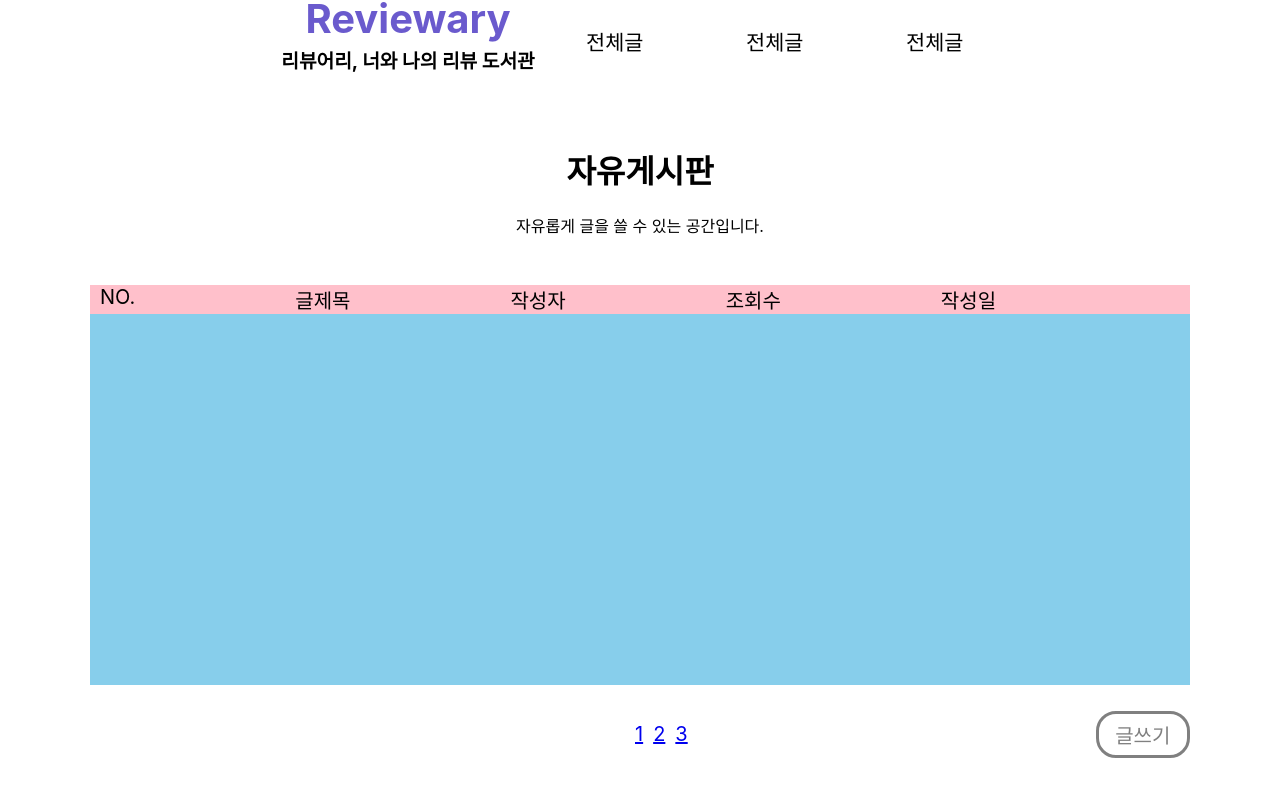
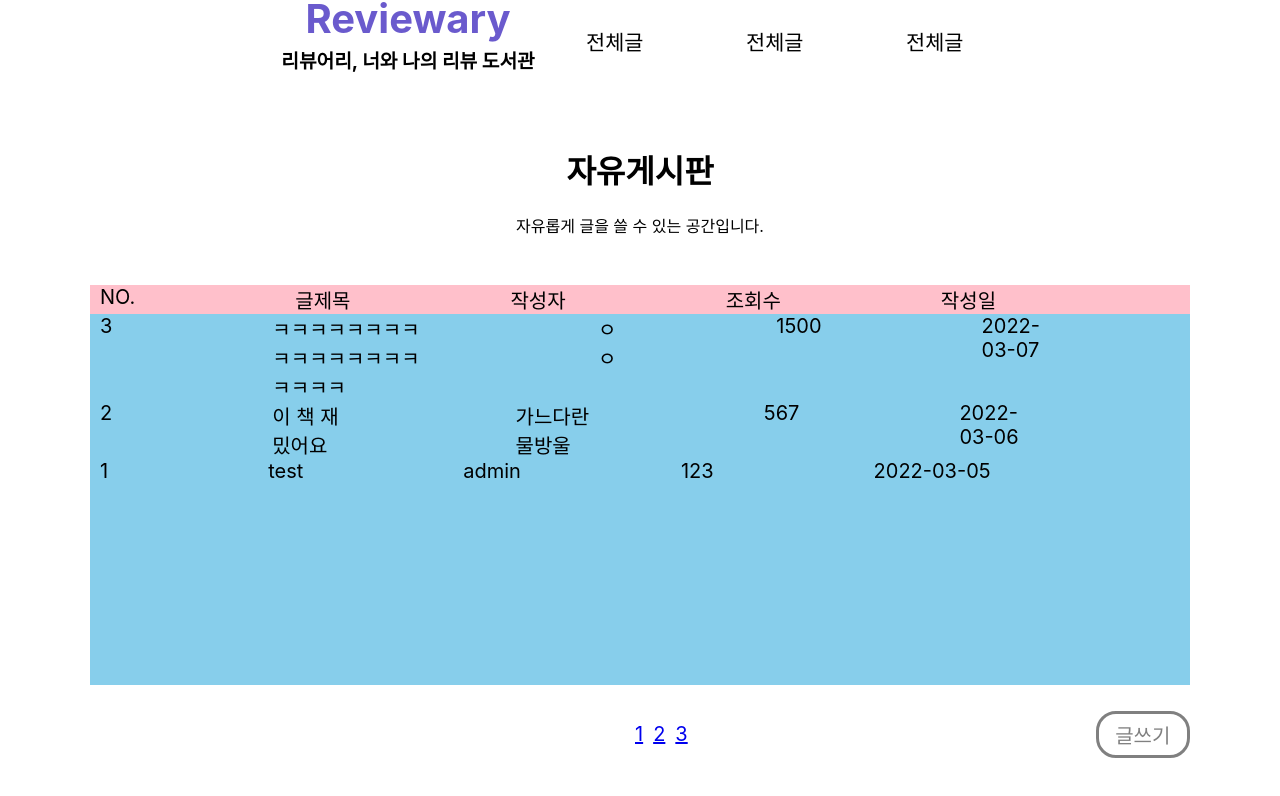
Before and after one commit to witch-factory/book-community, a React (Create React App) app in the folder client/: page /openBoard in a window 1280 px wide. Shown: the top 796 px of the page. Built offline with nearby package versions, Linux system fonts and the light colour scheme.

Commit message:
기본적인 게시글 리스팅

```diff
--- a/client/src/OpenBoard.js
+++ b/client/src/OpenBoard.js
@@ -4,11 +4,34 @@ import styled from 'styled-components';
 import PageHeader from './PageHeader';
 import VerticalContainer from './common/VerticalContainer';
 
+const posts = [
+  {
+    id: 3,
+    title: 'ㅋㅋㅋㅋㅋㅋㅋㅋㅋㅋㅋㅋㅋㅋㅋㅋㅋㅋㅋㅋ',
+    author: 'ㅇㅇ',
+    views: 1500,
+    date: '2022-03-07',
+  },
+  {
+    id: 2,
+    title: '이 책 재밌어요',
+    author: '가느다란물방울',
+    views: 567,
+    date: '2022-03-06',
+  },
+  {
+    id: 1,
+    title: 'test',
+    author: 'admin',
+    views: 123,
+    date: '2022-03-05',
+  },
+];
+
 function OpenBoard() {
   const navigate = useNavigate();
   return (
     <VerticalContainer horizontal="center">
-
       <PageHeader />
       <PageTitle>
         <h1>자유게시판</h1>
@@ -25,20 +48,54 @@ function OpenBoard() {
             <div>작성일</div>
           </TableHead>
         </Table>
+
+        {posts.map((post) => (
+          <Post
+            key={post.id}
+            id={post.id}
+            title={post.title}
+            author={post.author}
+            views={post.views}
+            date={post.date}
+          />
+        ))}
       </Container>
 
       <Bottom>
         <UnorderedList>
-          <li><Link to="/openBoard">1</Link></li>
-          <li><Link to="/openBoard">2</Link></li>
-          <li><Link to="/openBoard">3</Link></li>
+          <li>
+            <Link to="/openBoard">1</Link>
+          </li>
+          <li>
+            <Link to="/openBoard">2</Link>
+          </li>
+          <li>
+            <Link to="/openBoard">3</Link>
+          </li>
         </UnorderedList>
 
-        <button type="button" onClick={() => { navigate('/writeReview'); }}>글쓰기</button>
+        <button
+          type="button"
+          onClick={() => {
+            navigate('/writeReview');
+          }}
+        >
+          글쓰기
+        </button>
       </Bottom>
+    </VerticalContainer>
+  );
+}
 
-    </VerticalContainer>
-
+function Post({ id, title, author, views, date }) {
+  return (
+    <TableHead>
+      <div>{id}</div>
+      <div>{title}</div>
+      <div>{author}</div>
+      <div>{views}</div>
+      <div>{date}</div>
+    </TableHead>
   );
 }
 
@@ -76,7 +133,6 @@ const TableHead = styled.div`
     margin-right: 150px;
     margin-left: 10px;
     font-size: 20px;
-
   }
 `;
 
```
Lines whose indentation alone changed are shown as unchanged.
